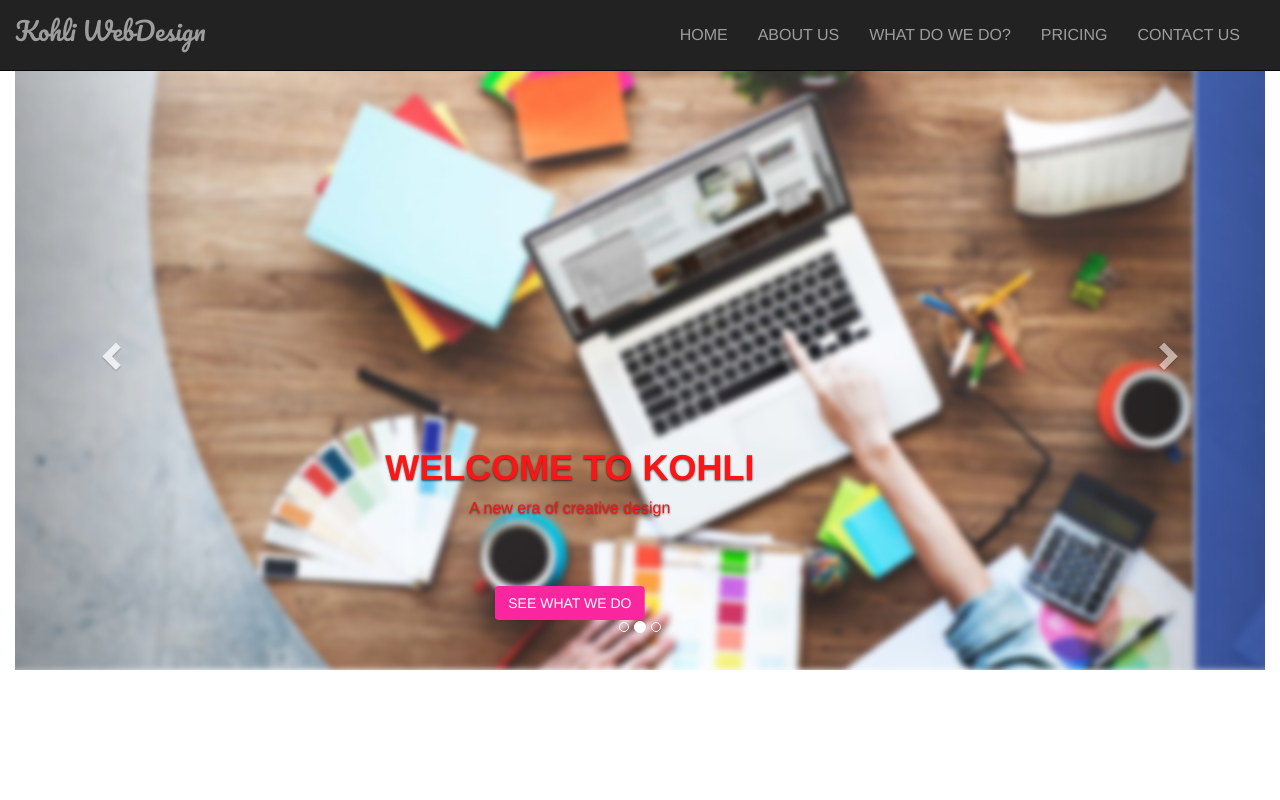
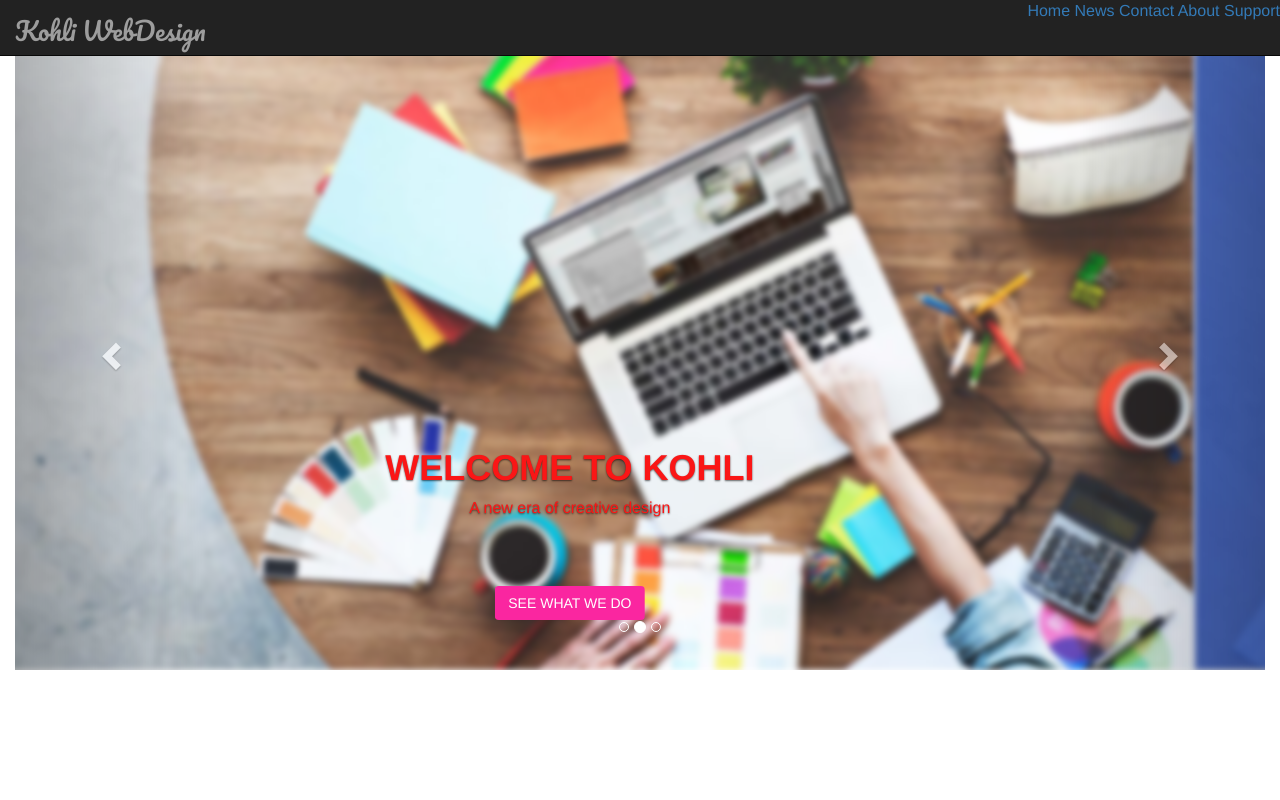
Before and after one commit to Kothadhana/KohliWebServices, a plain HTML site: page index.html in a window 1280 px wide. Shown: the top 800 px of the page. Drawn offline with nearby package versions, Linux system fonts and the light colour scheme.

Commit message:
Update index.html

```diff
--- a/index.html
+++ b/index.html
@@ -11,8 +11,7 @@
     <link rel="stylesheet" href="styles.css">
     <title>Kohli WebDesign</title>
   </head>
-    <body>
-  <nav class="navbar navbar-inverse navbar-fixed-top">
+  <nav class="navbar navbar-inverse navbar-fixed-top navbar-expand-sm">
     <div class="container-fluid">
       <div class="navbar-header">
         <button type="button" class="navbar-toggle" data-toggle="collapse" data-target="#myNav" name="button">
@@ -21,23 +20,25 @@
         <span class="icon-bar"></span>
 
         </button>
-        <a class="navbar-brand" style="margin-top: 5px;"href="#"><span class="brand">Kohli WebDesign</span></a>
+        <a class="navbar-brand" style="margin-top: 5px;" href="#"><span class="brand">Kohli WebDesign</span></a>
       </div>
-      <div class="collapse navbar-collapse" id="myNav">
+      <div class="collapse navbar-collapse " id="myNav">
         <div class="parent">
-          <ul class="child row nav navbar-nav navbar-right">
-            <li class="nav-item "><a href="#home">HOME</a></li>
-            <li class="nav-item "><a href="#about">ABOUT US</a></li>
-            <li class="nav-item "><a href="#works">WHAT DO WE DO?</a></li>
-            <li class="nav-item "><a href="#price">PRICING</a></li>
-            <li class="nav-item "><a href="#contact">CONTACT US</a></li>
-          </ul>
+          <div class="scrollmenu navbar-right">
+           <a class="nav-item "href="#home">Home</a>
+           <a class="nav-item " href="#news">News</a>
+           <a class="nav-item " href="#contact">Contact</a>
+          <a class="nav-item " href="#about">About</a>
+              <a class="nav-item " href="#support">Support</a>
+
         </div>
 
       </div>
     </div>
 
   </nav>
+    <body>
+
 
      <section class="container-fluid">
 
@@ -73,7 +74,7 @@
          <p class="text">You're a creative thinker who understands the value of strong partnerships</p>
          <br>
          <br>
-         <button type="button" class="btn car-btn" name="button"><a href="#works">Lets Talk About Our Next Project</a></button>
+         <button type="button" class="btn car-btn" name="button"><a href="#works">Lets Talk About Our Naxt Project</a></button>
 
        </div>
      </div>
```
